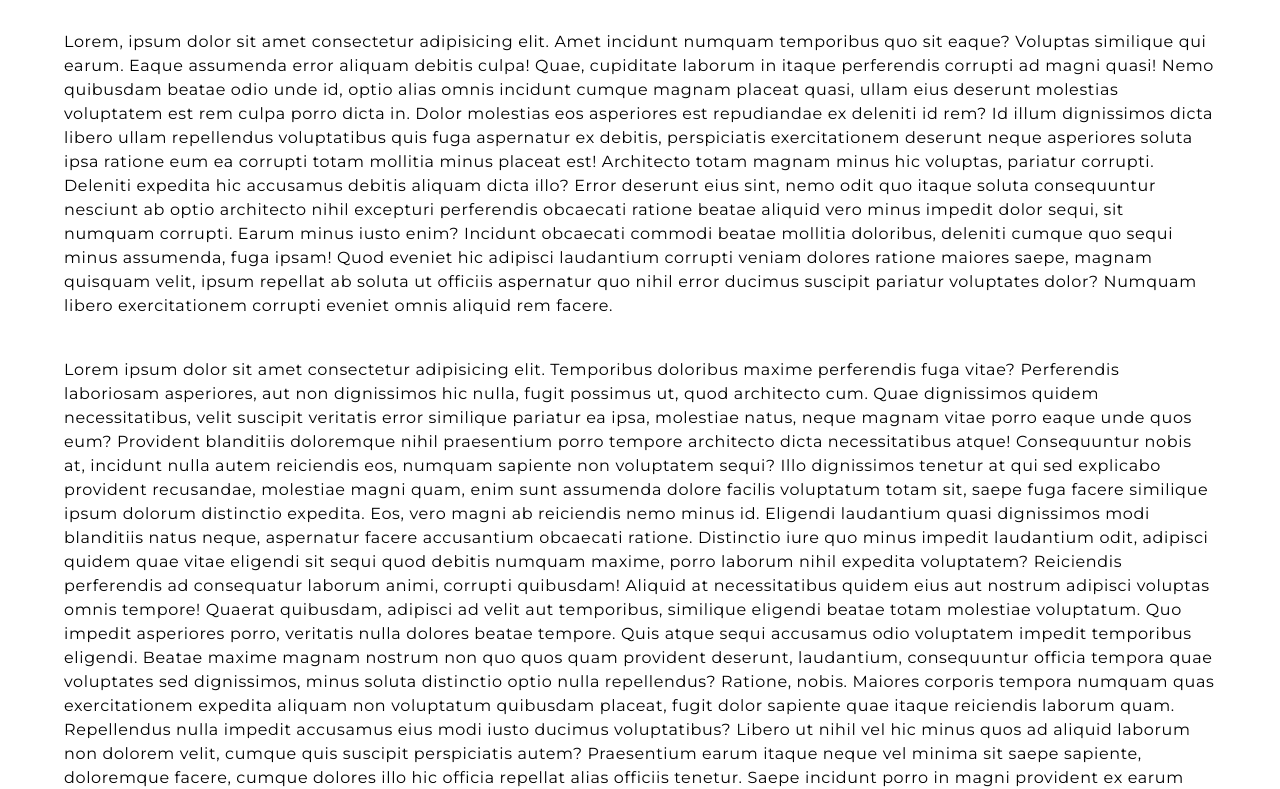
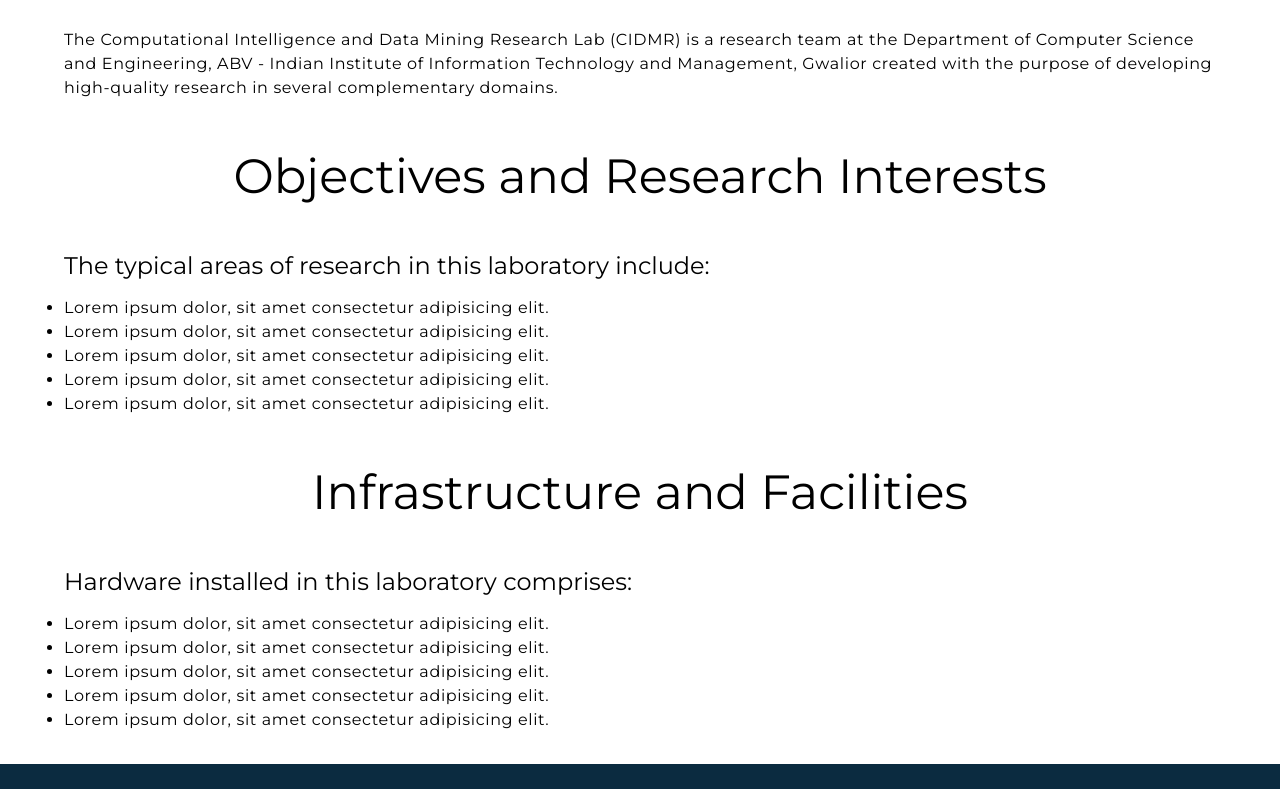
Before and after one commit to cidmrlab-iiitmg/cidmrlab-iiitmg.github.io, a plain HTML site: page index.html in a window 1280 px wide. Shown: the part 591-1380 px from the top of the page. Drawn offline with Linux system fonts and the light colour scheme; a web font is replaced by a local one.

Commit message:
structured homepage according to the content and added accesibility to the links

```diff
--- a/global/global.style.css
+++ b/global/global.style.css
@@ -101,21 +101,41 @@ main {
 }
 
 .page-content {
-  padding: 2rem 0;
+  margin-top: 1rem;
+  margin-bottom: 1rem;
+}
+
+.page-content:nth-child(2) {
+  margin-top: 2rem;
+}
+
+.page-content:last-child {
+  margin-bottom: 2rem;
 }
 
 .page-content-heading {
   font-size: 3rem;
   font-weight: 400;
   text-align: center;
-  padding: 2rem 0;
+  line-height: 2.5;
+}
+
+.page-content-subheading {
+  font-size: 1.5rem;
+  font-weight: 400;
+  line-height: 2.5;
 }
 
 .page-content > p {
   font-size: 1rem;
   line-height: 1.5;
   letter-spacing: calc(0.04 * 1rem);
-  margin-bottom: 2.5rem;
+}
+
+.page-content ul {
+  font-size: 1rem;
+  line-height: 1.5;
+  letter-spacing: calc(0.04 * 1rem);
 }
 
 /* footer styles */
@@ -336,7 +356,15 @@ footer .footer-title {
   }
   .page-content-heading {
     font-size: 2.5rem;
-    padding: 1.8rem 0;
+    line-height: unset;
+    margin-bottom: 1rem;
+  }
+
+  .page-content-subheading {
+    font-size: 1.5rem;
+    line-height: unset;
+    margin-top: 2rem;
+    margin-bottom: 1rem;
   }
 
   .footer-container {
--- a/index.html
+++ b/index.html
@@ -48,7 +48,7 @@
     </header>
 
     <!-- main section -->
-    <main>
+    <main id="homepage-main">
       <div class="hero-image-container full-width">
         <img
           src="/assets/homepage/institute-building.jpg"
@@ -60,77 +60,39 @@
       <section class="padded-container page-content">
         <h1 class="page-content-heading">About</h1>
         <p>
-          Lorem, ipsum dolor sit amet consectetur adipisicing elit. Amet
-          incidunt numquam temporibus quo sit eaque? Voluptas similique qui
-          earum. Eaque assumenda error aliquam debitis culpa! Quae, cupiditate
-          laborum in itaque perferendis corrupti ad magni quasi! Nemo quibusdam
-          beatae odio unde id, optio alias omnis incidunt cumque magnam placeat
-          quasi, ullam eius deserunt molestias voluptatem est rem culpa porro
-          dicta in. Dolor molestias eos asperiores est repudiandae ex deleniti
-          id rem? Id illum dignissimos dicta libero ullam repellendus
-          voluptatibus quis fuga aspernatur ex debitis, perspiciatis
-          exercitationem deserunt neque asperiores soluta ipsa ratione eum ea
-          corrupti totam mollitia minus placeat est! Architecto totam magnam
-          minus hic voluptas, pariatur corrupti. Deleniti expedita hic accusamus
-          debitis aliquam dicta illo? Error deserunt eius sint, nemo odit quo
-          itaque soluta consequuntur nesciunt ab optio architecto nihil
-          excepturi perferendis obcaecati ratione beatae aliquid vero minus
-          impedit dolor sequi, sit numquam corrupti. Earum minus iusto enim?
-          Incidunt obcaecati commodi beatae mollitia doloribus, deleniti cumque
-          quo sequi minus assumenda, fuga ipsam! Quod eveniet hic adipisci
-          laudantium corrupti veniam dolores ratione maiores saepe, magnam
-          quisquam velit, ipsum repellat ab soluta ut officiis aspernatur quo
-          nihil error ducimus suscipit pariatur voluptates dolor? Numquam libero
-          exercitationem corrupti eveniet omnis aliquid rem facere.
+          The Computational Intelligence and Data Mining Research Lab (CIDMR) is
+          a research team at the Department of Computer Science and Engineering,
+          ABV - Indian Institute of Information Technology and Management,
+          Gwalior created with the purpose of developing high-quality research
+          in several complementary domains.
         </p>
-        <p>
-          Lorem ipsum dolor sit amet consectetur adipisicing elit. Temporibus
-          doloribus maxime perferendis fuga vitae? Perferendis laboriosam
-          asperiores, aut non dignissimos hic nulla, fugit possimus ut, quod
-          architecto cum. Quae dignissimos quidem necessitatibus, velit suscipit
-          veritatis error similique pariatur ea ipsa, molestiae natus, neque
-          magnam vitae porro eaque unde quos eum? Provident blanditiis
-          doloremque nihil praesentium porro tempore architecto dicta
-          necessitatibus atque! Consequuntur nobis at, incidunt nulla autem
-          reiciendis eos, numquam sapiente non voluptatem sequi? Illo
-          dignissimos tenetur at qui sed explicabo provident recusandae,
-          molestiae magni quam, enim sunt assumenda dolore facilis voluptatum
-          totam sit, saepe fuga facere similique ipsum dolorum distinctio
-          expedita. Eos, vero magni ab reiciendis nemo minus id. Eligendi
-          laudantium quasi dignissimos modi blanditiis natus neque, aspernatur
-          facere accusantium obcaecati ratione. Distinctio iure quo minus
-          impedit laudantium odit, adipisci quidem quae vitae eligendi sit sequi
-          quod debitis numquam maxime, porro laborum nihil expedita voluptatem?
-          Reiciendis perferendis ad consequatur laborum animi, corrupti
-          quibusdam! Aliquid at necessitatibus quidem eius aut nostrum adipisci
-          voluptas omnis tempore! Quaerat quibusdam, adipisci ad velit aut
-          temporibus, similique eligendi beatae totam molestiae voluptatum. Quo
-          impedit asperiores porro, veritatis nulla dolores beatae tempore. Quis
-          atque sequi accusamus odio voluptatem impedit temporibus eligendi.
-          Beatae maxime magnam nostrum non quo quos quam provident deserunt,
-          laudantium, consequuntur officia tempora quae voluptates sed
-          dignissimos, minus soluta distinctio optio nulla repellendus? Ratione,
-          nobis. Maiores corporis tempora numquam quas exercitationem expedita
-          aliquam non voluptatum quibusdam placeat, fugit dolor sapiente quae
-          itaque reiciendis laborum quam. Repellendus nulla impedit accusamus
-          eius modi iusto ducimus voluptatibus? Libero ut nihil vel hic minus
-          quos ad aliquid laborum non dolorem velit, cumque quis suscipit
-          perspiciatis autem? Praesentium earum itaque neque vel minima sit
-          saepe sapiente, doloremque facere, cumque dolores illo hic officia
-          repellat alias officiis tenetur. Saepe incidunt porro in magni
-          provident ex earum error temporibus? Laudantium repellendus iusto
-          voluptatum aspernatur minus veritatis necessitatibus nemo eveniet
-          ipsam, quaerat consectetur asperiores molestias fugiat, consequuntur
-          ullam ut similique? Aliquam molestiae quidem illo, laboriosam deleniti
-          ipsa sequi sint, quia eius distinctio similique repellat sapiente
-          delectus iure, inventore omnis est minima et. Eos eius recusandae nisi
-          obcaecati quam at, suscipit cupiditate praesentium ipsum eveniet alias
-          commodi ipsam veritatis, sunt aut maxime pariatur ut consectetur
-          soluta aliquid culpa reiciendis nostrum! Ipsum ipsam ut dolores
-          provident qui doloribus vero at quam doloremque deserunt ab ex facere
-          accusamus temporibus, corrupti possimus pariatur necessitatibus alias,
-          a minus, impedit ad itaque dicta? Soluta obcaecati praesentium nobis.
-        </p>
+      </section>
+      <section class="padded-container page-content">
+        <h1 class="page-content-heading">Objectives and Research Interests</h1>
+        <h2 class="page-content-subheading">
+          The typical areas of research in this laboratory include:
+        </h2>
+        <ul>
+          <li>Lorem ipsum dolor, sit amet consectetur adipisicing elit.</li>
+          <li>Lorem ipsum dolor, sit amet consectetur adipisicing elit.</li>
+          <li>Lorem ipsum dolor, sit amet consectetur adipisicing elit.</li>
+          <li>Lorem ipsum dolor, sit amet consectetur adipisicing elit.</li>
+          <li>Lorem ipsum dolor, sit amet consectetur adipisicing elit.</li>
+        </ul>
+      </section>
+
+      <section class="padded-container page-content">
+        <h1 class="page-content-heading">Infrastructure and Facilities</h1>
+        <h2 class="page-content-subheading">
+          Hardware installed in this laboratory comprises:
+        </h2>
+        <ul>
+          <li>Lorem ipsum dolor, sit amet consectetur adipisicing elit.</li>
+          <li>Lorem ipsum dolor, sit amet consectetur adipisicing elit.</li>
+          <li>Lorem ipsum dolor, sit amet consectetur adipisicing elit.</li>
+          <li>Lorem ipsum dolor, sit amet consectetur adipisicing elit.</li>
+          <li>Lorem ipsum dolor, sit amet consectetur adipisicing elit.</li>
+        </ul>
       </section>
     </main>
 
```
Also changed, not shown: people/people.style.css (+10 -0 lines).
